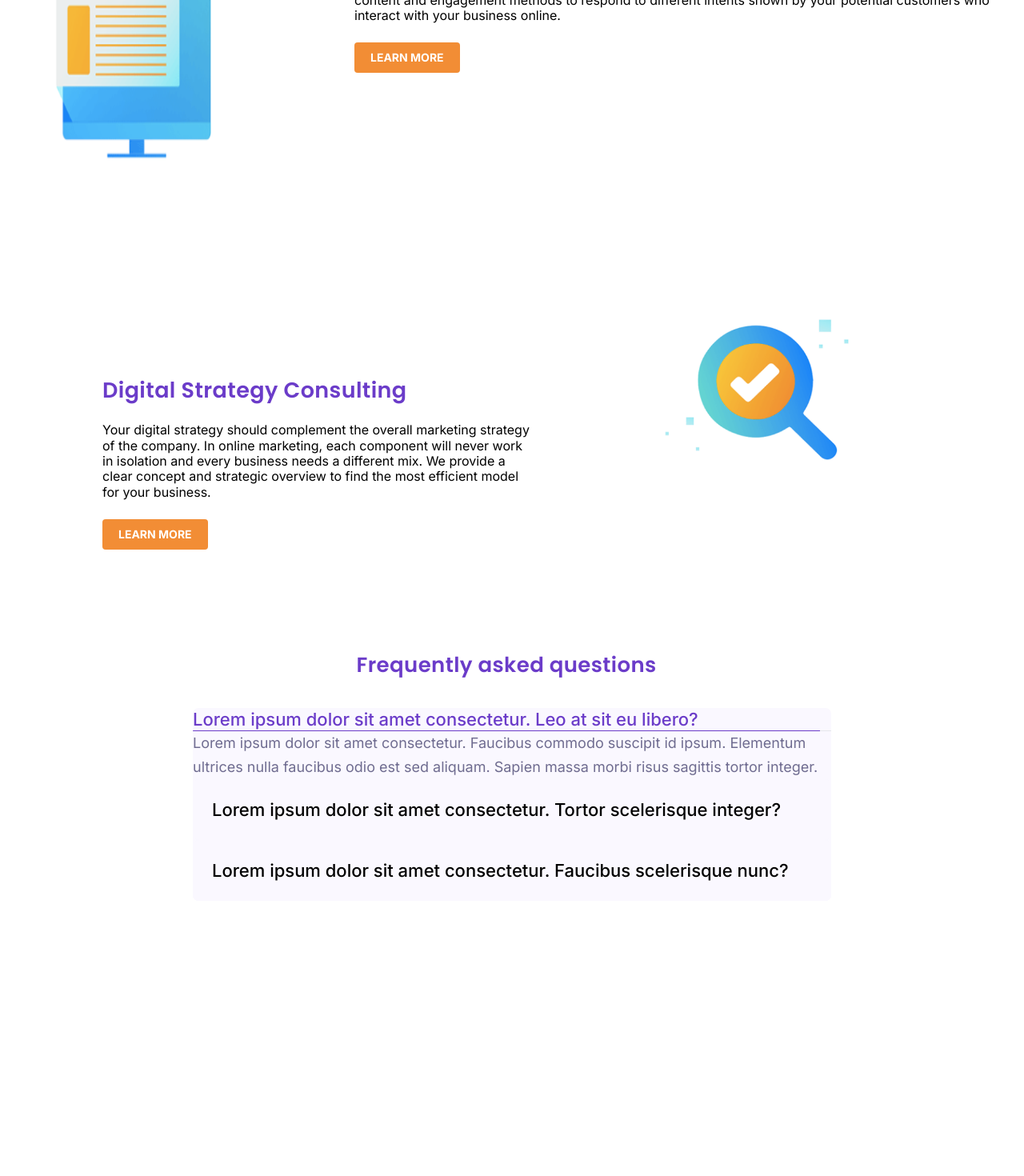
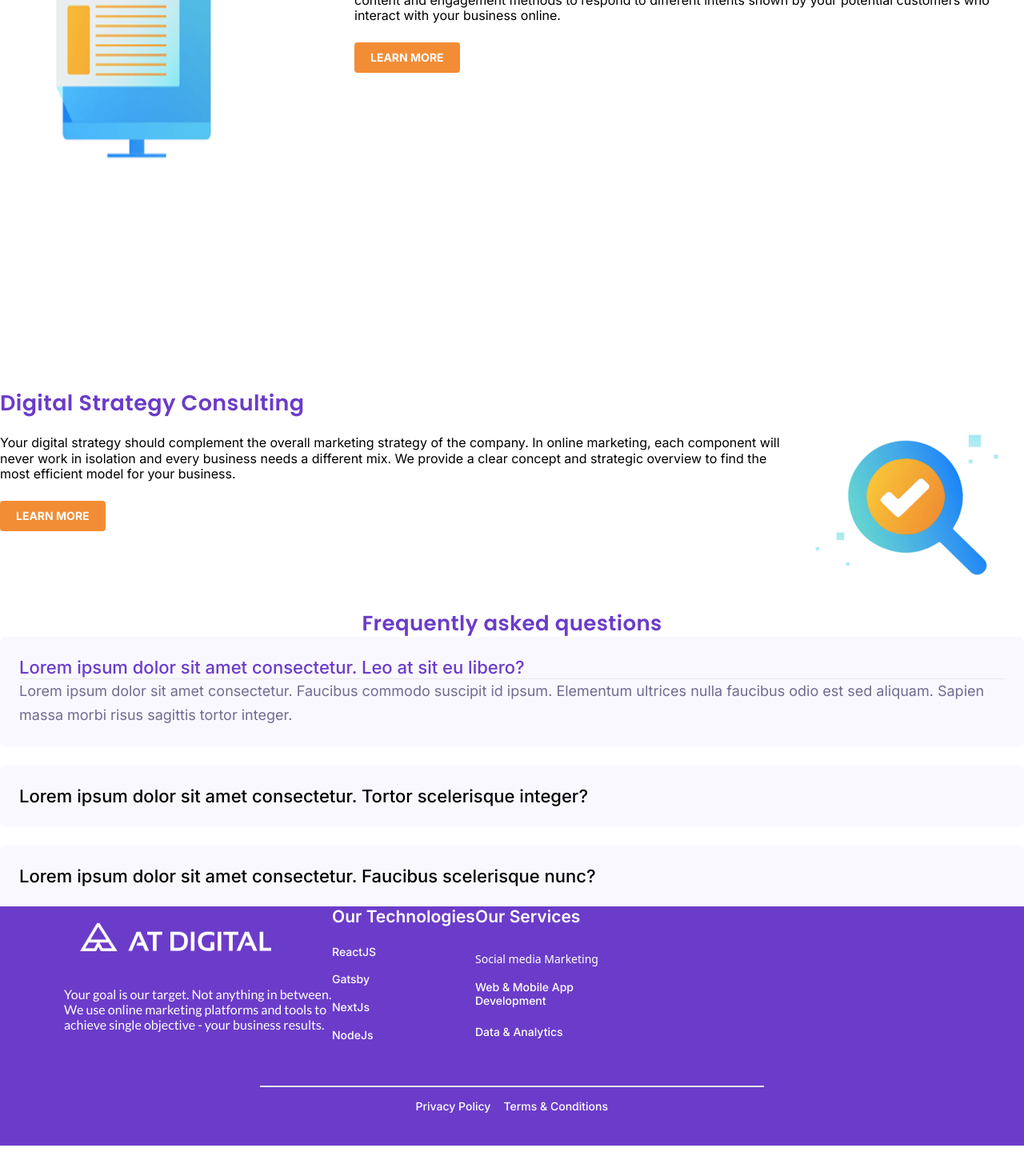
Before and after one commit to ButhmiK/at-digital-frontend-development, a React (Create React App) app: page / in a window 1280 px wide. Shown: the part 940-2410 px from the top of the page at 80% size. After the commit the page ends 2372 px from the top, so only its background shows below. Built offline with nearby package versions, Linux system fonts and the light colour scheme.

Commit message:
new responsive changes
1440 screen size

```diff
--- a/src/pages/footer.jsx
+++ b/src/pages/footer.jsx
@@ -4,24 +4,28 @@ import flogo from "../assets/Logo.png";
 
 function footer() {
   return (
-    <div className="sm:w-[375px] sm:h-[hug 599px] sm:top-[2744px] sm:pt-40 sm:pr-2 sm:pb-20 sm:gap-40 ">
-    <div className=" bg-primaryPurple">
-      <div className="w-[fixed 1440px] h-[Hug 266px] sm:w-[fill 335px] sm:h-[hug 121px] sm:gap-20 top-[1004px]  flex justify-between left-[99px] p-40 pr-80 pl-80 pb-20 ">
-        <div className=" flexw-[fixed 413px] h-[Hug 102px]">
+    <div className=" 2xl:w-[fixed 1440px] 2xl:h-[hug 266px] 2xl:top-[2319px] 2xl:pt-[40px] pr-[80px] pb-[0px] pl-[80px] 2xl:gap-[40px] bg-primaryPurple ">
+
+
+      <div className="2xl:w-[fill 1280px] 2xl:h-[Hug 141px] top-[1004px]  flex 2xl:justify-between  ">
+
+        {/* img,note */}
+        <div className=" 2xl:[fixed 413px] 2xl:h-[Hug 102px]">
           <img
             className=" sm:m-5 w-[238.89px] h-[36.11px] top -[-11.11px] sm:w-[238.89px] sm:h-[36.11px] sm:top-[-11.11px]"
             src={flogo}
             alt="footerlogo"
           />
           <br />
-          <p className="  w-[413px] h-[57px] sm:w-[335px] sm:h-[76px] sm:text-[16px] sm:leading-[19.2px] sm: text-white font-lato">
+          <p className="  2xl:w-[413px] 2xl:h-[57px] sm:w-[335px] sm:h-[76px] text-[16px] leading-[19.2px] sm: text-white font-lato">
             Your goal is our target. Not anything in between. We use online
             marketing platforms and tools to achieve single objective - your
             business results.
           </p>
         </div>
-        <div className="w-[Hug 522px] h-[Hug 141px] flex gap-128">
-          <div className="w-[fixed 197px] h-[Hug 141px] grid gap-12 ">
+        {/* tech.services */}
+        <div className="2xl:w-[Hug 522px] 2xl:h-[Hug 141px] flex 2xl:gap-128">
+          <div className="2xl:w-[fixed 197px] 2xl:h-[Hug 141px] grid 2xl:gap-12 ">
             <h3 className="w-[179px] h-[25px] text-white text-[21px] font-inter font-semibold leading-lh1">
               Our Technologies
             </h3>
@@ -40,7 +44,7 @@ function footer() {
               </li>
             </ul>
           </div>
-          <div className="w-[fixed 197px] h-[Hug 129px] grid gap-12 ">
+          <div className="2xl:w-[fixed 197px] 2xl:h-[Hug 129px] grid 2xl:gap-12 ">
             <h4 className="w-[132px] h-[25px] text-white text-[21px] font-inter font-semibold leading-lh1">
               Our Services
             </h4>
@@ -56,22 +60,24 @@ function footer() {
               </li>
             </ul>
           </div>
+           </div>
+
+      </div>
+      <div className="flex justify-center w-[fixed 30px] h-[hug 25px] gap-8 m-12 mb-4">
+        <hr className="w-[630px] border-[1px]" />
         </div>
-      </div>
-      <div className="flex justify-center ">
-        <hr className="w-[630px] h-[10px] mt-10" />
-      </div>
 
-      <div className="flex justify-center gap-[40px]">
-        <p className="font-medium text-white font-inter leading-lh2">
+      <div className="flex justify-center w-[hug 257px] h-[hug 17px] gap-[16px]">
+        <p className="font-medium text-white font-inter leading-lh2 text-[14px] w-[94px] h-[17px] ">
           Privacy Policy
         </p>
-        <p className="mb-10 font-medium text-white font-inter leading-lh2">
+        <p className="mb-10 font-medium text-white font-inter leading-lh2 text-[14px] w-[131px] h-[17px">
           Terms & Conditions
         </p>
       </div>
+
     </div>
-    </div>
+
   );
 }
 
--- a/src/pages/main.jsx
+++ b/src/pages/main.jsx
@@ -7,30 +7,32 @@ import img2 from "../assets/image 2.png";
 
 function main() {
   return (
-    <div className="custom-2xl  sm:h-[3343px] sm:left-[4803px]">
+    <div className="custom-2xl sm:left-[4803px]">
       <Header />
-      <img className="2xl:w-[1440px] 2xl:h-[700px] 2xl:top-[77px]"
-        src={hero}
-        alt="heroimg"
-      />
-      <div className=" 2xl:w-[Fixed 630px]  2xl:top-[440px] 2xl:left-[78px]  2xl:pt-[24px] 2xl:pr-[40px] absolute 2xl:pb-[70px] 2xl:pl-[40px] 2xl:gap-20px sm:h-[294px] sm:top-[295px] sm:p-[24px_20px_32px_20px] sm:gap-[20px]  bg-gradient-to-r from-green to-blue">
-        <p className="w-[556px] h-[192px] sm:w-[335px] sm:h-[180px] sm:gap-0 font-bold text-white  capitalize font-inter  text-[46px] leading-lh3 tracking-[-2%]">
+      <img className="2xl:w-[1440px] 2xl:h-[700px] " src={hero} alt="heroimg" />
+      <div className=" 2xl:w-[fixed 630px] 2xl:h-[hug 306px] 2xl:top-[440px] 2xl:left-[80px]  2xl:pt-[24px] 2xl:pr-[40px] absolute 2xl:pb-[32px] 2xl:pl-[40px] 2xl:gap-20 sm:h-[294px] sm:top-[295px] sm:p-[24px_20px_32px_20px] sm:gap-[20px]  bg-gradient-to-r from-green to-blue">
+        <p className="2xl:w-[556px] 2xl:h-[192px] sm:w-[335px] sm:h-[180px]  font-bold text-white  capitalize font-inter  text-[46px] leading-lh3 tracking-[-2%]">
           We crush your competitors, goals, and sales records - without the B.S.
         </p>
-
-        <button className="">
+        <button className="2xl:w-[hug 214px] 2xl:h-[hug 38px] rounded 2xl:pt-[12px] 2xl:pr[20px] 2xl:pb-[12px] 2xl:pl-[20px] 2xl:gap-8 bg-orange text-[14px]">
+          Get fee consultattion
         </button>
       </div>
 
       {/*web & mobile app dev*/}
 
-      <div className="flex  justify-center w-[Hug 1064px] h-[Hug 414px] top-[857px] left-[188px] gap-[108px] ">
-        <img className="sm:w-[335px] sm:h-[572.82px] sm:top-[649px] sm:left-[20px] sm:gap-[20px]  2xl:w-[414px] 2xl:h-[414px] " src={img2} alt="img2" />
-          <div className=" mt-36 2xl:w-[Hug 542px] 2xl:h-[Hug 187px] 2xl:gap-20">
+      <div className=" mb-36 flex justify-center w-[Hug 1064px] h-[Hug 414px] top-[857px] left-[188px] gap-[108px] ">
+        <img
+          className="sm:w-[335px] sm:h-[572.82px] sm:top-[649px] sm:left-[20px] sm:gap-[20px]  2xl:w-[414px] 2xl:h-[414px] "
+          src={img2}
+          alt="img2"
+        />
+        <div className=" mt-36 2xl:w-[Hug 542px] 2xl:h-[Hug 187px] 2xl:gap-20">
           <h3 className="2xl:w-[507px] 2xl:h-[33px] 2xl:gap-12 font-semibold text-primaryPurple font-poppins leading-lh4 text-[27px] tracking-[0.4px]">
             Web & Mobile App Development
-          </h3><br/>
-        <p className="2xl:w-[542px] 2xl:h-[76px] font-normal font-inter text-[16px] leading-lh5 text-black">
+          </h3>
+          <br />
+          <p className="2xl:w-[542px] 2xl:h-[76px] font-normal font-inter text-[16px] leading-lh5 text-black">
             Your web and mobile Apps are pieces of the puzzle to grow your
             business. We use frameworks which tailor content and engagement
             methods to respond to different intents shown by your potential
@@ -40,19 +42,18 @@ function main() {
           <button className="w-[Hug 129px] h-[Hug 38px] w-[Hug 129px] h-[Hug 38px] rounded gap-8 p-12 pr-20 pb-12 pl-20 uppercase bg-orange text-white  font-inter font-bold text-[14px] leading-[14px] tracking-[-2%] ">
             Learn More
           </button>
-          </div>
+        </div>
       </div>
 
       {/*digital stratergy*/}
 
-      <div className="flex w-[Hug 1064px] h-[Hug 414px] gap-[20px] ">
-
-        <div className="m-32">
-          <h3 className="w-[507px] h-[33px] font-semibold text-primaryPurple font-poppins leading-lh4 text-[27px] tracking-[0.4px]">
+      <div className="flex justify-center 2xl:[hug 1064px] 2xl:h-[hug 416px] 2xl:top-[1351px] 2xl:left-[188px] 2xl:gap-[108px] w-[Hug 1064px] h-[Hug 414px] gap-[20px] ">
+        <div className="2xl:w-[fixed 542px] 2xl:h-[hug 206px] 2xl:gap-20">
+          <h3 className="2xl:w-[507px] 2xl:h-[33px] font-semibold text-primaryPurple font-poppins leading-lh4 text-[27px] tracking-[0.4px]">
             Digital Strategy Consulting
           </h3>
           <br />
-          <p className="w-[542px] h-[76px]font-normal font-inter text-[16px] leading-lh5 text-black">
+          <p className="2xl:w-[542px] 2xl:h-[95px] font-normal font-inter text-[16px] leading-lh5 text-black">
             Your digital strategy should complement the overall marketing
             strategy of the company. In online marketing, each component will
             never work in isolation and every business needs a different mix. We
@@ -60,53 +61,63 @@ function main() {
             efficient model for your business.
           </p>
           <br />
-          <button className=" w-[Hug 129px] h-[Hug 38px] rounded gap-8 p-12 pr-20 pb-12 pl-20 uppercase bg-orange text-white  font-inter font-bold text-[14px] leading-[14px] tracking-[-2%]">
+          <button className="w-[Hug 129px] h-[Hug 38px] rounded gap-8 p-12 pr-20 pb-12 pl-20 uppercase bg-orange text-white  font-inter font-bold text-[14px] leading-[14px] tracking-[-2%]">
             LEARN MORE
           </button>
         </div>
-
         <img
-          className=" w-[414px] h-[416px] sm:w-[275px] sm:h-[275.82px] "
+          className="2xl:w-[414px] 2xl:h-[416px] sm:w-[275px] sm:h-[275.82px] "
           src={img1}
           alt="img1"
         />
       </div>
 
-      <div className="flex flex-col items-center justify-center">
-        <h3 className="w-[389px] h-[70px] font-poppins font-semibold  text-primaryPurple text-[26px] leading-lh4 tracking-[0.4px] ">
+      {/* faq */}
+      <div className=" flex flex-col items-center justify-center 2xl:w[hug 846px] 2xl:h-[hug 392px] 2xl:top-[1847px] 2xl:left[297px] 2xl:gap-28">
+        <h3 className="2xl:w-[389px] 2xl:h-[33px] font-poppins font-semibold  text-primaryPurple text-[26px] leading-lh4 tracking-[0.4px] ">
           Frequently asked questions
         </h3>
-      </div>
-      <div className=" flex items-center justify-center w-[hug 846px] h-[hug 331px] top-[1847px] left -[297px] gap-[15px]">
-        <div className="w-[fixed 846px] h-[hug 149px] rounded-[7px] gap-13p-24px bg-whitepup">
-          <div className="w-[fill 798px] h-[hug 28px] gap-[40px] ">
-            <h4 className="font-medium font-inter text-primaryPurple text-[22px] leading-lh6">
-              Lorem ipsum dolor sit amet consectetur. Leo at sit eu libero? </h4>
-              <div className="flex justify-end rounded bg-primaryPurple">
-              <hr className=" flex justify-normal  w-[14px]  gap-[10px] bg-primaryPurple" />
-                </div>
-          </div>
-          <div>
-            <p className="w-[798px] h-[60px] font-inter  text-darkp front-normal text-[18px] leading-lh7">
+
+        <div className="justify-center items-center 2xl:w-[hug 846px] 2xl:h-[hug 331px] gap-[15px]">
+          {/* purple box 1 */}
+          <div className="2xl:w-[fixed 846px] 2xl:h-[hug 149px]  rounded-[7px] 2xl:gap-13px p-[24px] bg-whitepup">
+            <div className="2xl:w-[fill 798px] 2xl:h-[hug 28px] 2xl:gap-[40px] ">
+              <h4 className="2xl:w-[744px] 2xl:-h-[28px] font-medium font-inter text-primaryPurple text-[22px] leading-lh6">
+                Lorem ipsum dolor sit amet consectetur. Leo at sit eu libero?
+              </h4>
+              {/* hr tag */}
+              <div className="2xl:w-[hug 14px] 2xl:h-[fill 28px] 2xl:pt-[12px] 2xl:pb[7px] 2xl:gap-[10px]">
+                <hr className="2xl:w-[14px] 2xl:top-[12px] 2xl:border-2 bg-black" />
+              </div>
+            </div>
+
+            <p className="2xl:w-[798px] 2xl:h-[60px] font-inter  text-darkp front-normal text-[18px] leading-lh7">
               Lorem ipsum dolor sit amet consectetur. Faucibus commodo suscipit
               id ipsum. Elementum ultrices nulla faucibus odio est sed aliquam.
               Sapien massa morbi risus sagittis tortor integer.
             </p>
           </div>
-          <div className="w-[fixed 846px] h-[hug 76px] rounded-[7px] gap-[13px] p-[24px] bg-whitepup">
-            <div className="w-[fill 798px] h-[hug 28px] gap-[40px]">
-              <h4 className="w-[fill 744px] h-[hug 28px] font-inter font-medium text-[22px] gap-[40px0] leading-lh6 text-black">
+          <br />
+          {/* purple box2 */}
+          <div className="2xl:w-[fixed 846px] 2xl:h-[hug 76px] rounded-[7px] gap-[13px] p-[24px] bg-whitepup">
+            <div className="2xl:w-[fill 798px] 2xl:h-[hug 28px] gap-[40px]">
+              <h4 className="2xl:w-[fill 744px] 2xl:h-[hug 28px] font-inter font-medium text-[22px] gap-[40px0] leading-lh6 text-black">
                 Lorem ipsum dolor sit amet consectetur. Tortor scelerisque
                 integer?
               </h4>
+              {/* plusicon */}
             </div>
           </div>
-          <div className="w-[fixed 846px] h-[hug 76px] rounded-[7px] gap-[13px] p-[24px] bg-whitepup">
-            <div className="w-[fill 798px] h-[hug 28px] gap-[40px]">
-              <h4 className="w-[fill 744px] h-[hug 28px] font-inter font-medium text-[22px] gap-[40px0] leading-lh6 text-black">
+          <br />
+
+          {/* purplrbox3 */}
+          <div className="2xl:w-[fixed 846px] 2xl:h-[hug 76px] rounded-[7px] gap-[13px] p-[24px] bg-whitepup">
+            <div className="2xl:w-[fill 798px] 2xl:h-[hug 28px] 2xl:gap-[40px]">
+              <h4 className="2xl:w-[fill 744px] 2xl:h-[hug 28px] font-inter font-medium text-[22px]  leading-lh6 text-black">
                 Lorem ipsum dolor sit amet consectetur. Faucibus scelerisque
                 nunc?
               </h4>
+              {/* plusicon */}
             </div>
           </div>
         </div>
```
